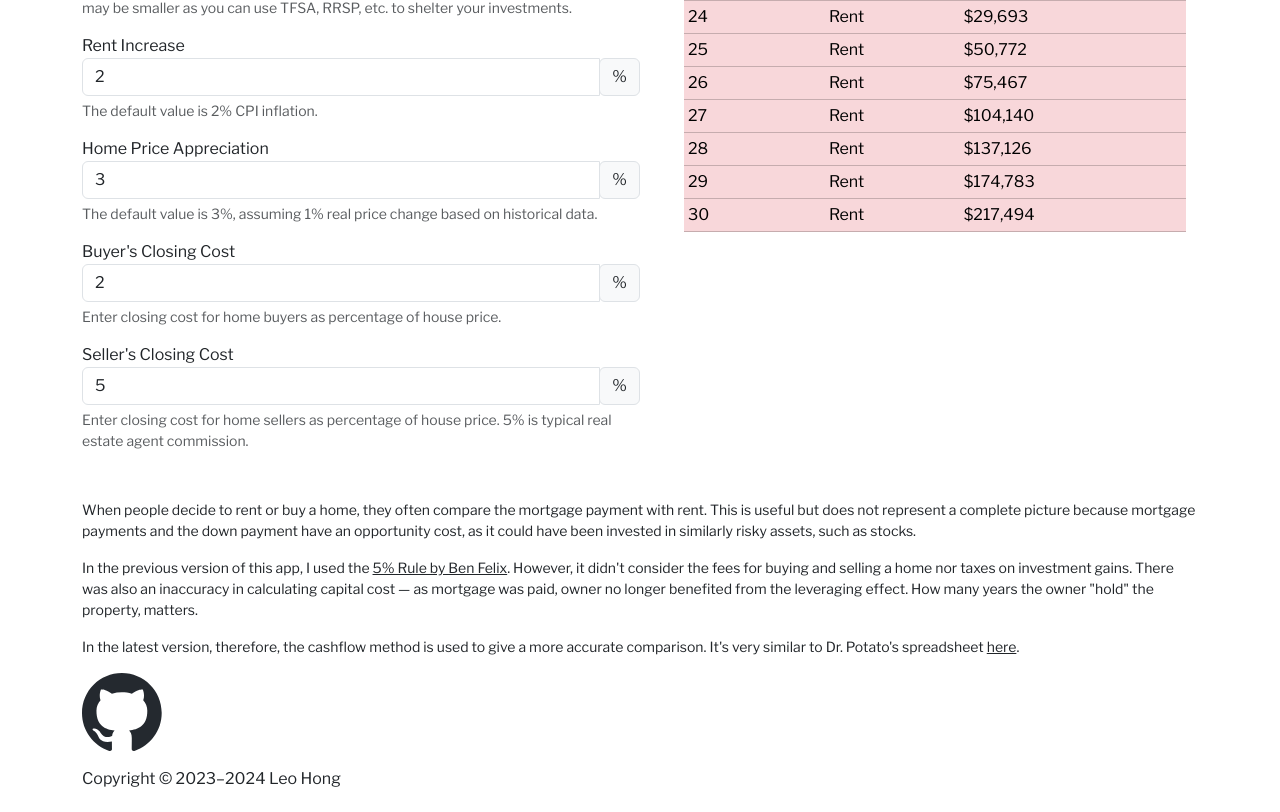
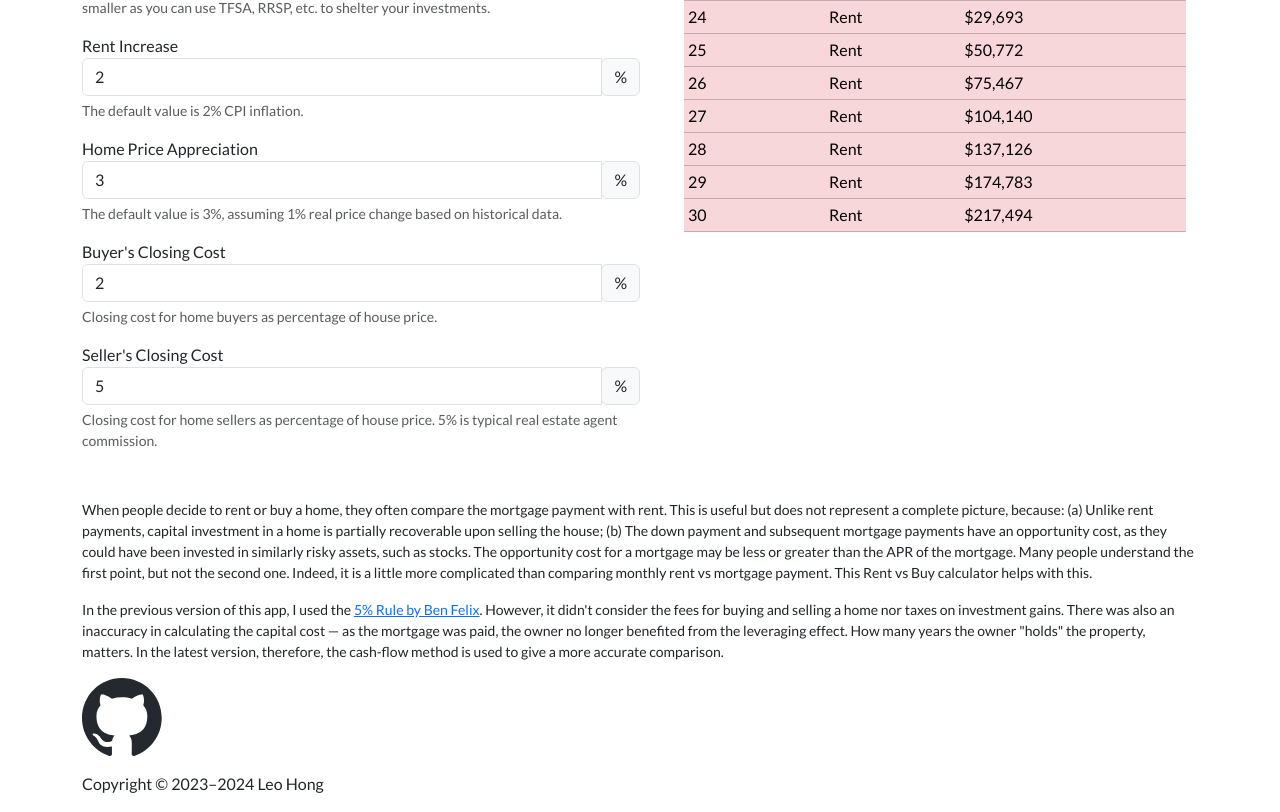
Before and after one commit to low-earth-orbit/rent-vs-buy, a React (Create React App) app: page / in a window 1280 px wide. Shown: the part 967-1779 px from the top of the page. Built offline with nearby package versions, Linux system fonts and the light colour scheme.

Commit message:
Update doc

```diff
--- a/public/index.html
+++ b/public/index.html
@@ -46,7 +46,7 @@
     <!-- Google Fonts -->
     <link
       rel="stylesheet"
-      href="https://fonts.googleapis.com/css?family=Libre+Franklin"
+      href="https://fonts.googleapis.com/css?family=Lato"
     />
   </head>
   <body>
--- a/src/components/Footer.jsx
+++ b/src/components/Footer.jsx
@@ -10,41 +10,32 @@ const Footer = () => {
           <p>
             When people decide to rent or buy a home, they often compare the
             mortgage payment with rent. This is useful but does not represent a
-            complete picture because mortgage payments and the down payment have
-            an opportunity cost, as it could have been invested in similarly
-            risky assets, such as stocks.
+            complete picture, because: (a) Unlike rent payments, capital
+            investment in a home is partially recoverable upon selling the
+            house; (b) The down payment and subsequent mortgage payments have an
+            opportunity cost, as they could have been invested in similarly
+            risky assets, such as stocks. The opportunity cost for a mortgage
+            may be less or greater than the APR of the mortgage. Many people
+            understand the first point, but not the second one. Indeed, it is a
+            little more complicated than comparing monthly rent vs mortgage
+            payment. This Rent vs Buy calculator helps with this.
           </p>
           <p>
             In the previous version of this app, I used the{" "}
             <a
+              target="_blank"
+              rel="noopener noreferrer"
               href="https://www.pwlcapital.com/rent-or-own-your-home-5-rule/"
-              title="Learn more about the 5% Rule by Ben Felix"
-              target="_blank"
-              rel="noreferrer"
-              className="link-dark"
             >
               5% Rule by Ben Felix
             </a>
             . However, it didn't consider the fees for buying and selling a home
             nor taxes on investment gains. There was also an inaccuracy in
-            calculating capital cost — as mortgage was paid, owner no longer
-            benefited from the leveraging effect. How many years the owner
-            "hold" the property, matters.
-          </p>
-          <p>
-            In the latest version, therefore, the cashflow method is used to
-            give a more accurate comparison. It's very similar to Dr. Potato's
-            spreadsheet{" "}
-            <a
-              href="http://www.holypotato.net/?p=1073"
-              title="A rent vs buy spreadsheet based on cash flow method"
-              target="_blank"
-              rel="noreferrer"
-              className="link-dark"
-            >
-              here
-            </a>
-            .
+            calculating the capital cost — as the mortgage was paid, the owner
+            no longer benefited from the leveraging effect. How many years the
+            owner "holds" the property, matters. In the latest version,
+            therefore, the cash-flow method is used to give a more accurate
+            comparison.
           </p>
         </small>
       </div>
--- a/src/components/UserInputForm.jsx
+++ b/src/components/UserInputForm.jsx
@@ -141,7 +141,7 @@ export default function UserInputForm({ userInput, handleChange }) {
       <UserInputFormItem
         id="buyersClosingCostPercentage"
         label="Buyer's Closing Cost"
-        helperText="Enter closing cost for home buyers as percentage of house price."
+        helperText="Closing cost for home buyers as percentage of house price."
         step="0.1"
         value={userInput.buyersClosingCostPercentage}
         onChange={(event) => {
@@ -153,7 +153,7 @@ export default function UserInputForm({ userInput, handleChange }) {
       <UserInputFormItem
         id="sellersClosingCostPercentage"
         label="Seller's Closing Cost"
-        helperText="Enter closing cost for home sellers as percentage of house price. 5% is typical real estate agent commission."
+        helperText="Closing cost for home sellers as percentage of house price. 5% is typical real estate agent commission."
         step="0.1"
         value={userInput.sellersClosingCostPercentage}
         onChange={(event) => {
--- a/src/index.css
+++ b/src/index.css
@@ -1,5 +1,5 @@
 body {
-  font-family: "Libre Franklin", sans-serif;
+  font-family: Lato, sans-serif;
   -webkit-font-smoothing: antialiased;
   -moz-osx-font-smoothing: grayscale;
 }
```
Also changed, not shown: 1 other file (tests, documents, lock files or other folders).
